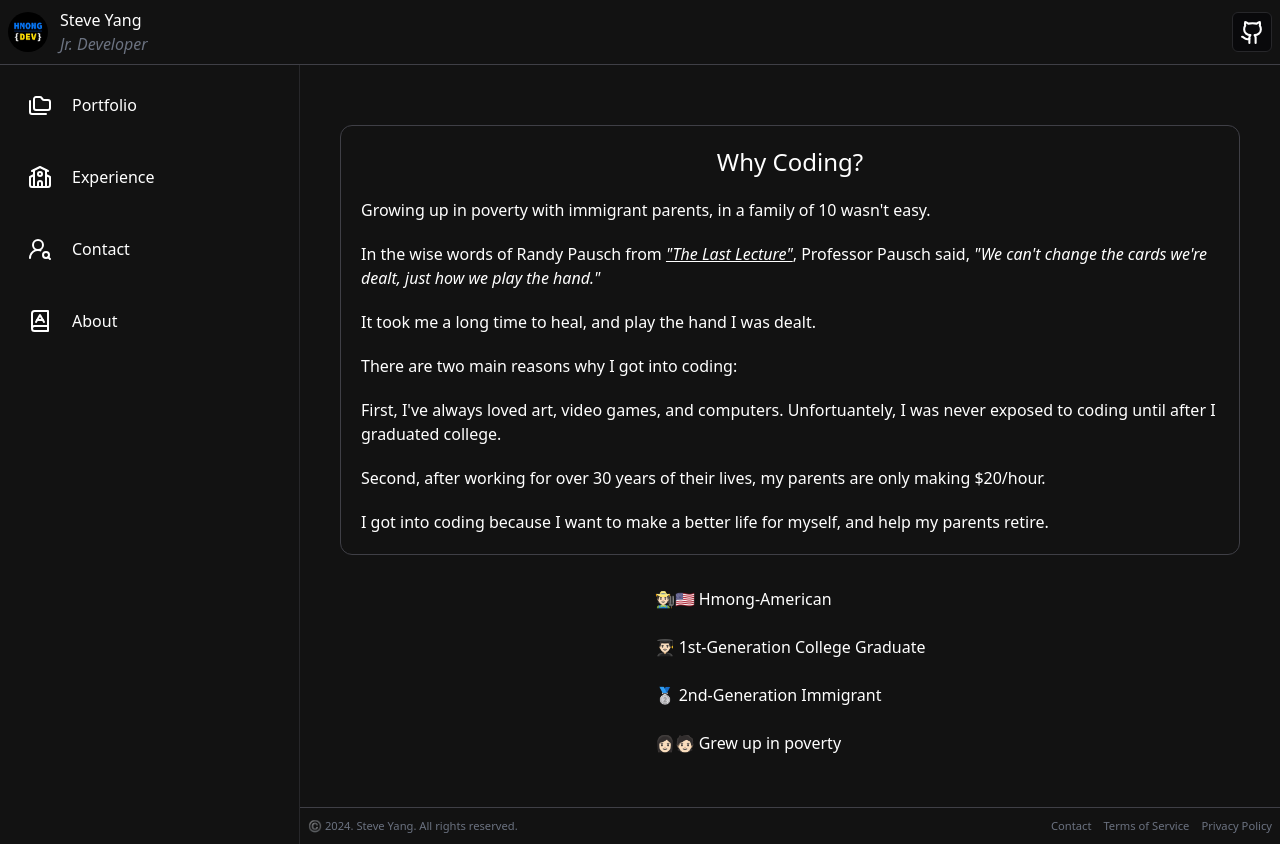
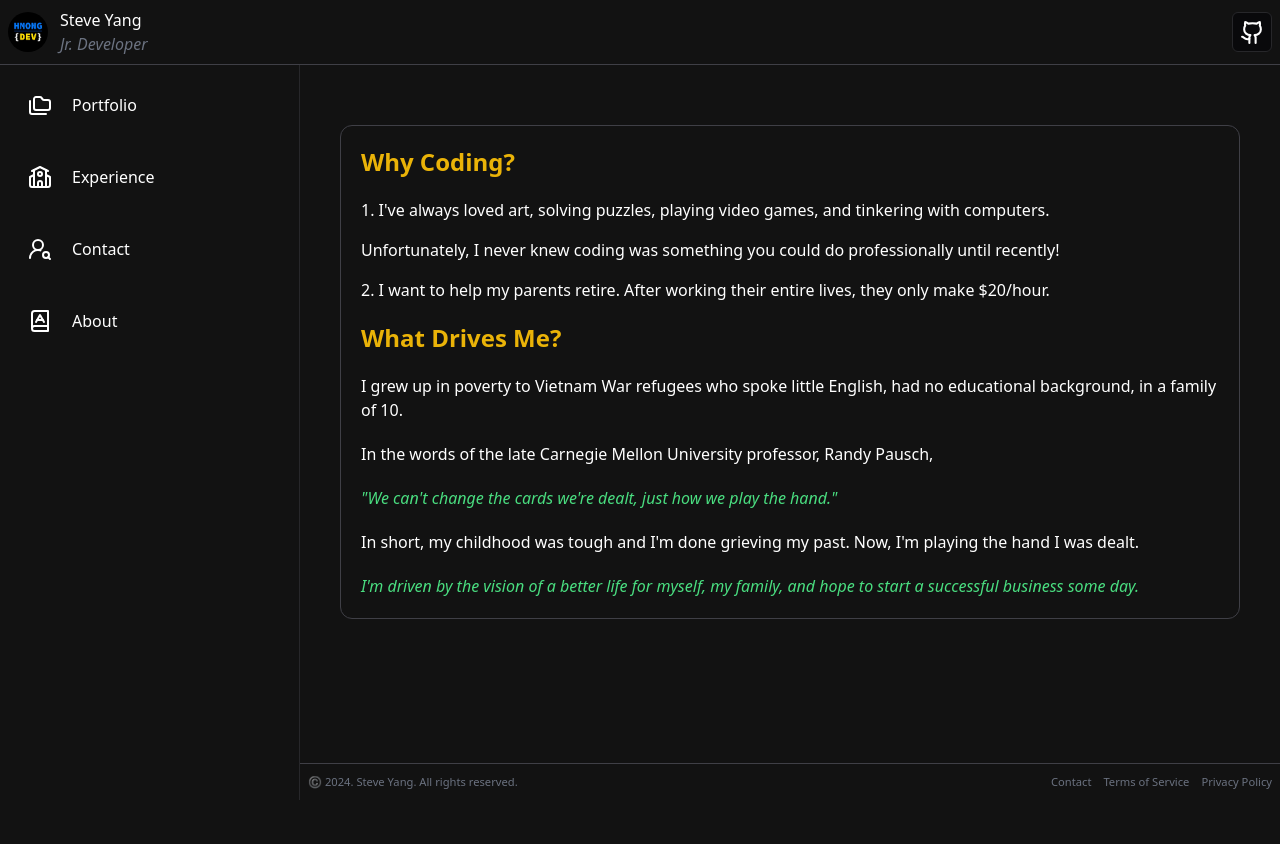
Before and after one commit to hmongdev/hmongdev-resume, a Next.js app: page /about in a window 1280 px wide. After the commit the page ends 800 px from the top, so only its background shows below. Built offline with nearby package versions, Linux system fonts and the light colour scheme.

Commit message:
change about

```diff
--- a/app/layout.tsx
+++ b/app/layout.tsx
@@ -4,7 +4,7 @@ import { Inter } from 'next/font/google';
 const inter = Inter({ subsets: ['latin'] });
 
 export const metadata: Metadata = {
-	title: 'Steve Yang Resume',
+	title: 'HmongDev Resume',
 	description: "Steve Yang's Resume",
 };
 
--- a/components/shared/About.tsx
+++ b/components/shared/About.tsx
@@ -1,5 +1,3 @@
-import Link from 'next/link';
-
 const aboutLinks = [
 	{
 		text: 'Hmong-American',
@@ -25,74 +23,59 @@ const aboutLinks = [
 
 const About = () => {
 	return (
-		<main className="flex flex-col grow justify-start items-center p-10">
+		<main className="flex flex-col justify-start items-center p-10">
 			<section className="flex flex-col gap-5 border border-zinc-700 rounded-xl p-5 my-5">
-				<h1 className="text-2xl text-center">
+				<h1 className="text-2xl font-semibold text-left text-yellow-500">
 					Why Coding?
 				</h1>
+				<ol className="flex flex-col gap-4">
+					<li>
+						1. I've always loved art,
+						solving puzzles, playing video
+						games, and tinkering with
+						computers.
+					</li>
+					<li>
+						Unfortunately, I never knew
+						coding was something you could
+						do professionally until
+						recently!
+					</li>
+					<li>
+						2. I want to help my parents
+						retire. After working their
+						entire lives, they only make
+						$20/hour.
+					</li>
+				</ol>
+				<h1 className="text-2xl font-semibold text-left text-yellow-500">
+					What Drives Me?
+				</h1>
 				<p>
-					Growing up in poverty with immigrant
-					parents, in a family of 10 wasn't easy.
+					I grew up in poverty to Vietnam War
+					refugees who spoke little English, had
+					no educational background, in a family
+					of 10.
 				</p>
 				<p>
-					In the wise words of Randy Pausch from
-					<em>
-						{' '}
-						<Link href="https://www.cmu.edu/randyslecture/book/index.html">
-							<u>
-								"The Last
-								Lecture"
-							</u>
-						</Link>
-					</em>
-					, Professor Pausch said,{' '}
-					<em>
-						"We can't change the cards we're
-						dealt, just how we play the
-						hand."
-					</em>
+					In the words of the late Carnegie Mellon
+					University professor, Randy Pausch,
+				</p>
+				<p className="italic text-green-400">
+					"We can't change the cards we're dealt,
+					just how we play the hand."
 				</p>
 				<p>
-					It took me a long time to heal, and play
+					In short, my childhood was tough and I'm
+					done grieving my past. Now, I'm playing
 					the hand I was dealt.
 				</p>
-				<p>
-					There are two main reasons why I got
-					into coding:
-				</p>
-				<p>
-					First, I've always loved art, video
-					games, and computers. Unfortuantely, I
-					was never exposed to coding until after
-					I graduated college.
-				</p>
-				<p>
-					Second, after working for over 30 years
-					of their lives, my parents are only
-					making $20/hour.
-				</p>
-				<p>
-					I got into coding because I want to make
-					a better life for myself, and help my
-					parents retire.
+				<p className="italic text-green-400">
+					I'm driven by the vision of a better
+					life for myself, my family, and hope to
+					start a successful business some day.
 				</p>
 			</section>
-			<ul className="flex-col gap-5">
-				{aboutLinks.map((link) => {
-					return (
-						<li className="hover:underline py-3">
-							<Link
-								href={link.href}
-								target="_blank"
-								rel="noopener noreferrer">
-								{link.icon +
-									' ' +
-									link.text}
-							</Link>
-						</li>
-					);
-				})}
-			</ul>
 		</main>
 	);
 };
```
